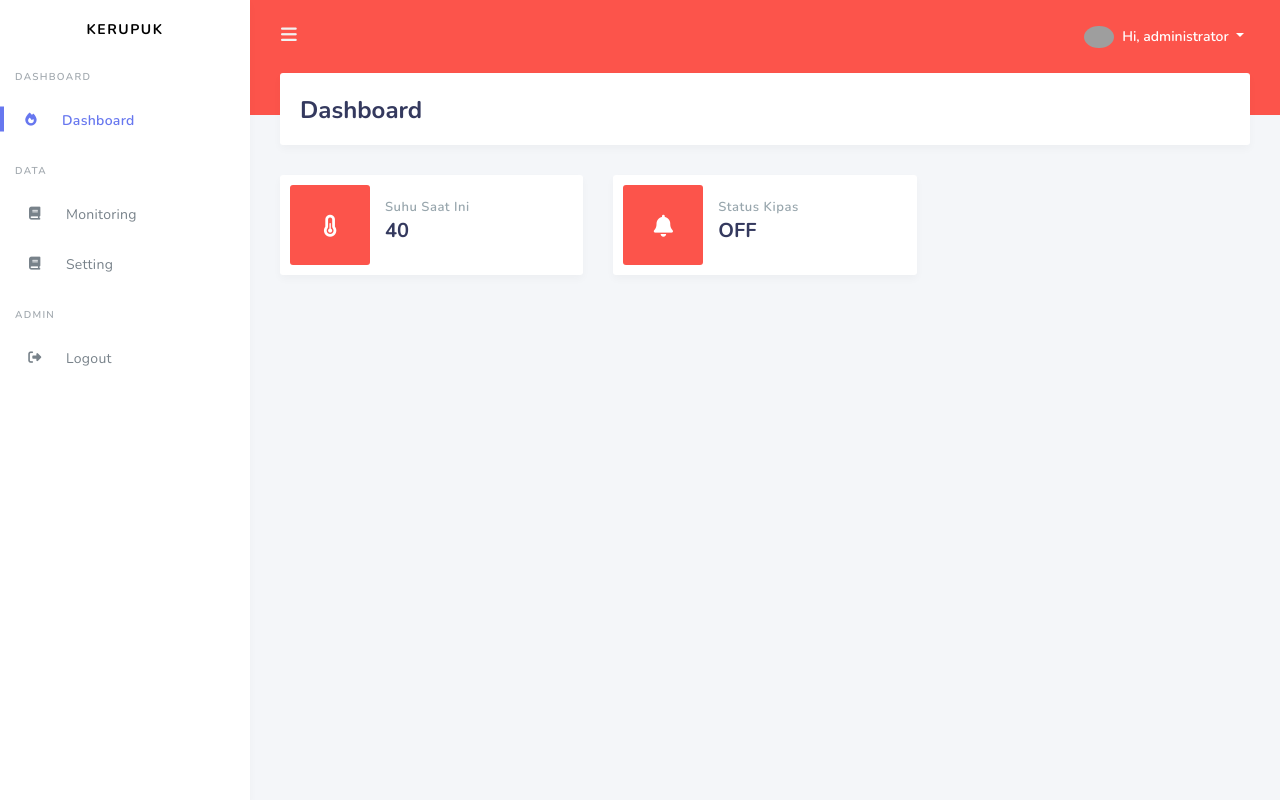
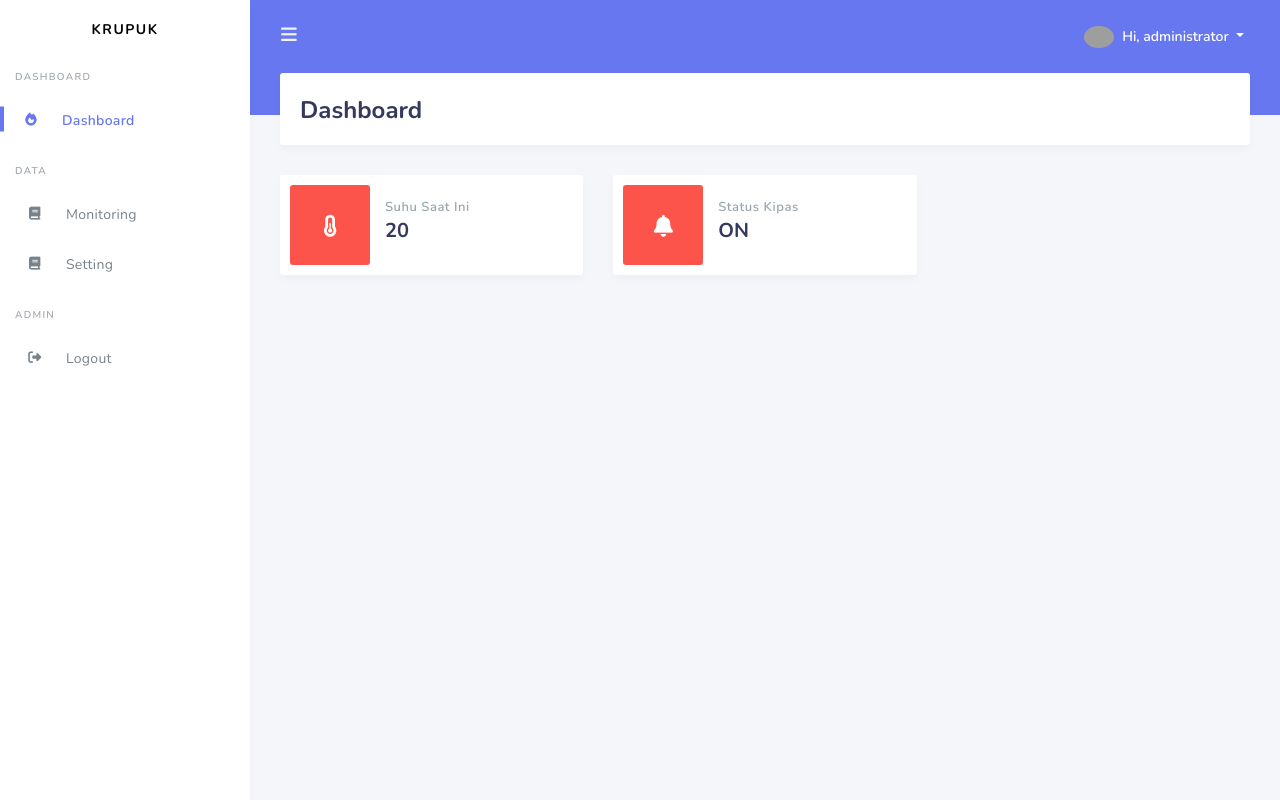
Before and after one commit to ilham-syah09/krupuk-renyah, a CodeIgniter app: page /database/admin in a window 1280 px wide. Run offline with CodeIgniter, Linux system fonts and the light colour scheme; a user stored in the database is signed in; data comes from the database, SQL or seed files in the repository; some libraries are stand-ins or nearby versions; grey boxes are pictures that could not be loaded.

Commit message:
update website

```diff
--- a/application/config/database.php
+++ b/application/config/database.php
@@ -78,7 +78,7 @@
 	'hostname' => 'localhost',
 	'username' => 'root',
 	'password' => '',
-	'database' => 'db_kerupuk',
+	'database' => 'db_krupuk',
 	'dbdriver' => 'mysqli',
 	'dbprefix' => '',
 	'pconnect' => FALSE,
--- a/application/views/admin/sidebar.php
+++ b/application/views/admin/sidebar.php
@@ -1,7 +1,7 @@
 <div class="main-sidebar sidebar-style-2">
     <aside id="sidebar-wrapper">
         <div class="sidebar-brand">
-            <a href="#">KERUPUK</a>
+            <a href="#">KRUPUK</a>
         </div>
         <div class="sidebar-brand sidebar-brand-sm">
             <a href="#"></a>
--- a/application/views/auth/index.php
+++ b/application/views/auth/index.php
@@ -27,10 +27,10 @@
                         <div class="login-brand">
                             <!-- IMAGE HERE -->
                             <img src="<?= base_url('assets/img/phb.png'); ?>" width="150" alt="">
-                            <h6 class="mt-2">Sistem Monitoring Pengering Udang</h6>
+                            <h6 class="mt-2">Sistem Monitoring Pengering Krupuk</h6>
                         </div>
 
-                        <div class="card card-danger">
+                        <div class="card card-primary">
                             <div class="text-center card-header">
                                 <h4>Login</h4>
                             </div>
--- a/application/views/index.php
+++ b/application/views/index.php
@@ -28,7 +28,7 @@
     <div class="toastr-error" data-flashdata="<?= $this->session->flashdata('toastr-error'); ?>"></div>
     <div id="app">
         <div class="main-wrapper">
-            <div class="navbar-bg bg-danger"></div>
+            <div class="navbar-bg bg-primary"></div>
             <nav class="navbar navbar-expand-lg main-navbar">
                 <form class="form-inline mr-auto">
                     <ul class="navbar-nav mr-3">
```
Also changed, not shown: db_krupuk.sql (renamed from db_kerupuk.sql, +23 -23 lines), 2 other files.
